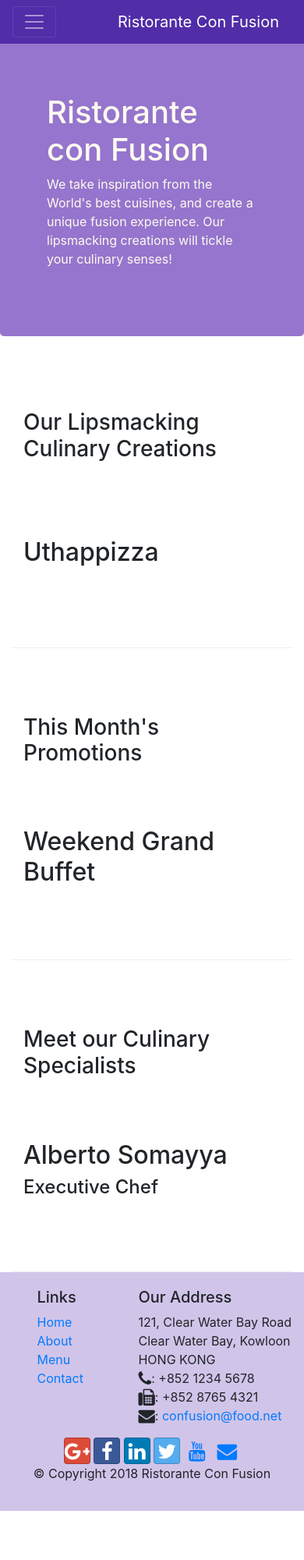
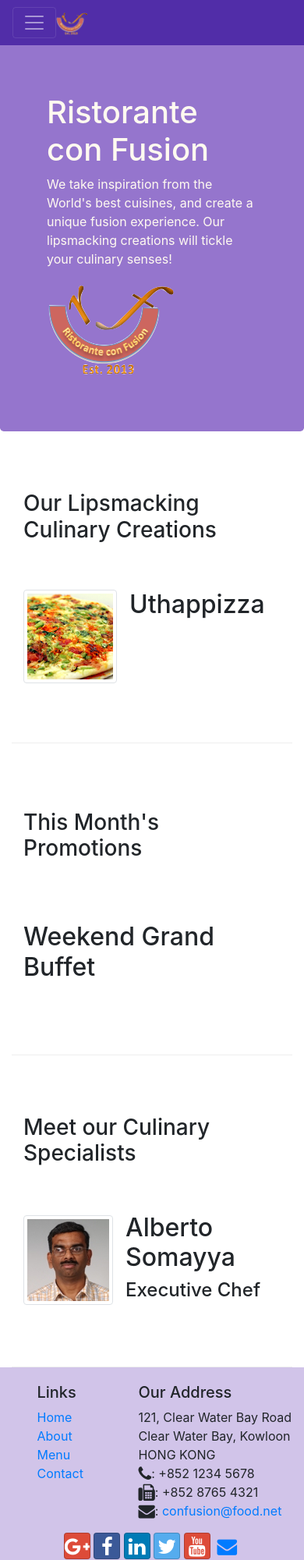
Before and after one commit to ketank77/Bootstrap, a website: page index.html in a window 390 px wide. Shown: the top 2000 px of the page at 78% size. Before the commit the page ends 1937 px from the top, so only its background shows below. Drawn offline with nearby package versions, Linux system fonts and the light colour scheme.

Commit message:
images and media

```diff
--- a/index.html
+++ b/index.html
@@ -21,7 +21,7 @@
             <button class="navbar-toggler" type="button" data-toggle="collapse" data-target="#Navbar">
                 <span class="navbar-toggler-icon"></span>
             </button>
-           <a class="navbar-brand" href="#">Ristorante Con Fusion</a>
+            <a class="navbar-brand mr-auto" href="#"><img src="img/logo.png" height="30" width="41"></a>
            <div class="collapse navbar-collapse" id="Navbar">
                 <ul class="navbar-nav mr-auto">
                     <li class="nav-item active"><a class="nav-link" href="#"><span class="fa fa-home fa-lg"></span> Home</a></li>
@@ -39,7 +39,8 @@
                     <h1>Ristorante con Fusion</h1>
                     <p>We take inspiration from the World's best cuisines, and create a unique fusion experience. Our lipsmacking creations will tickle your culinary senses!</p>
                 </div>
-                <div class="col-12 col-sm">
+                <div class="col-12 col-sm align-self-center">
+                        <img src="img/logo.png" class="img-fluid">
                 </div>
             </div>
         </div>
@@ -51,8 +52,17 @@
                 <h3>Our Lipsmacking Culinary Creations</h3>
             </div>
             <div class="col col-sm col-md">
-                <h2>Uthappizza</h2>
-                <p class="d-none d-sm-block">A unique combination of Indian Uthappam (pancake) and Italian pizza, topped with Cerignola olives, ripe vine cherry tomatoes, Vidalia onion, Guntur chillies and Buffalo Paneer.</p>
+                    <div class="media">
+                            <img class="d-flex mr-3 img-thumbnail align-self-center"
+                                    src="img/uthappizza.png" alt="Uthappizza">
+                            <div class="media-body">
+                                <h2 class="mt-0">Uthappizza</h2>
+                                <p class="d-none d-sm-block">A unique combination of Indian Uthappam (pancake) and
+                                    Italian pizza, topped with Cerignola olives, ripe vine
+                                    cherry tomatoes, Vidalia onion, Guntur chillies and
+                                    Buffalo Paneer.</p>
+                            </div>
+                    </div>
             </div>
         </div>
 
@@ -72,9 +82,20 @@
                 <h3>Meet our Culinary Specialists</h3>
             </div>
             <div class="col col-sm order-sm-first col-md">
-                <h2>Alberto Somayya</h2>
-                <h4>Executive Chef</h4>
-                <p class="d-none d-sm-block">Award winning three-star Michelin chef with wide International experience having worked closely with whos-who in the culinary world, he specializes in creating mouthwatering Indo-Italian fusion experiences. </p>
+                    <div class="media">
+                            <img class="d-flex mr-3 img-thumbnail align-self-center"
+                                    src="img/alberto.png" alt="Alberto Somayya">
+                            <div class="media-body">
+                                <h2 class="mt-0">Alberto Somayya</h2>
+                                <h4>Executive Chef</h4>
+                                <p class="d-none d-sm-block">Award winning three-star Michelin chef with wide
+                                    International experience having worked closely with
+                                    whos-who in the culinary world, he specializes in
+                                    creating mouthwatering Indo-Italian fusion experiences.
+                                    </p>
+                            </div>
+                    </div>
+
             </div>
         </div>
     </div>
@@ -109,7 +130,7 @@
                         <a class="btn btn-social-icon btn-facebook" href="http://www.facebook.com/profile.php?id="><i class ="fa fa-facebook fa-lg"></i></a>
                         <a class="btn btn-social-icon btn-linkedin" href="http://www.linkedin.com/in/"><i class ="fa fa-linkedin fa-lg"></i></a>
                         <a class="btn btn-social-icon btn-twitter" href="http://twitter.com/"><i class ="fa fa-twitter fa-lg"></i></a>
-                        <a class="btn btn-social-icon btn-youtube" href="http://youtube.com/"><i class ="fa fa-youtube fa-lg"></i></a>
+                        <a class="btn btn-social-icon btn-google" href="http://youtube.com/"><i class ="fa fa-youtube fa-lg"></i></a>
                         <a class="btn btn-social-icon btn-email" href="mailto:"><i class ="fa fa-envelope fa-lg"></i></a>
                     </div>
                 </div>
```
Also changed, not shown: aboutus.html (+4 -3 lines), contactus.html (+3 -2 lines), img/alberto.png (added), img/buffet.png (added), img/logo.png (added), img/uthappizza.png (added), 1 other file.
